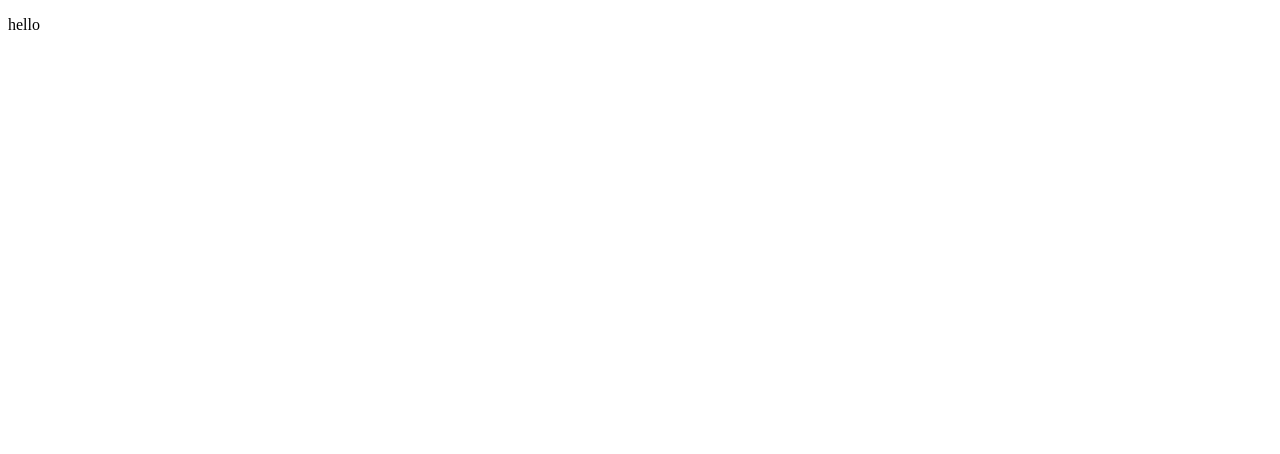
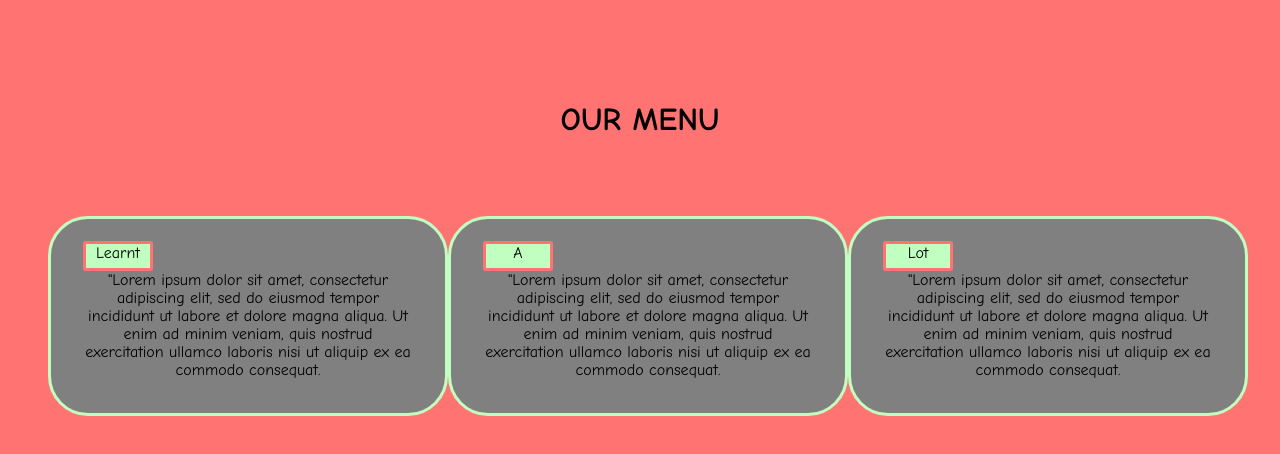
Before and after one commit to accio112/dbms, a plain HTML site: page assignment/index.html in a window 1280 px wide. Drawn offline with Linux system fonts and the light colour scheme.

Commit message:
addition

```diff
--- a/assignment/css.css
+++ b/assignment/css.css
@@ -0,0 +1,116 @@
+*{
+box-sizing:border-box;
+}
+body{
+	background-color: #ff7373;
+	font-family: Comic Sans MS;
+	margin: 0;
+	padding: 0;
+}
+*,
+*:before,
+*:after{
+	box-sizing:border-box;
+}
+.grid{
+	width:100%;
+	max-width: 1200px;
+	margin: 0 auto;
+	border-spacing: 2px;
+}
+.grid:before,
+.grid:after,
+.row:before,
+.row:after{
+	content:"";
+	display: table;
+}
+.grid:after,
+.row:after{clear:both;}
+[class*='col']{
+ height: 200px;
+	width:100%;
+	float: left;
+	min-height: 1px;
+
+}
+
+.col{
+	padding: 2em;
+	margin: 8px;
+	background-color: gray;
+	border-radius: 40px;
+	color: black;
+	text-align: center;
+	border-style: solid;
+    border-color: #c1ffc1;
+}
+@media (min-width: 992px){
+.col-wd-1{width:8.33333%;}
+.col-wd-2{width:16.66667%;}
+.col-wd-3{width:25%;}
+.col-wd-4{width:33.33333%;}
+.col-wd-5{width:41.66667%;}
+.col-wd-6{width:50%;}
+.col-wd-7{width:58.33333%;}
+.col-wd-8{width:66.66667%;}
+.col-wd-9{width:75%;}
+.col-wd-10{width:83.33333%;}
+.col-wd-11{width:91.66667%;}
+.col-wd-12{width:100%;}
+}
+@media (min-width: 768px) and (max-width: 991px){
+.col-md-1{width:8.33333%;}
+.col-md-2{width:16.66667%;}
+.col-md-3{width:25%;}
+.col-md-4{width:33.33333%;}
+.col-md-5{width:41.66667%;}
+.col-md-6{width:50%;}
+.col-md-7{width:58.33333%;}
+.col-md-8{width:66.66667%;}
+.col-md-9{width:75%;}
+.col-md-10{width:83.33333%;}
+.col-md-11{width:91.66667%;}
+.col-md-12{width:100%;}
+}
+@media (max-width: 767px){
+.col-sm-1{width:8.33333%;}
+.col-sm-2{width:16.66667%;}
+.col-sm-3{width:25%;}
+.col-sm-4{width:33.33333%;}
+.col-sm-5{width:41.66667%;}
+.col-sm-6{width:50%;}
+.col-sm-7{width:58.33333%;}
+.col-sm-8{width:66.66667%;}
+.col-sm-9{width:75%;}
+.col-sm-10{width:83.33333%;}
+.col-sm-11{width:91.66667%;}
+.col-sm-12{width:100%;}
+}
+/*h3{
+	font-size: 2em;
+	margin-left: 600px;
+	margin-right: 20px;
+	margin-bottom: 10px;
+}*/
+.abc{
+	height: 30px;
+	width: 70px;
+	margin-top: -10px;
+	background-color: #c1ffc1;
+	border-radius: 3px;
+	border-style: solid;
+    border-color: #ff7373
+
+}
+#menu{
+	padding: 2em;
+	margin: 8px;
+	background-color: #ff7373;
+	border-radius: 40px;
+	color: black;
+	text-align: center;
+}
+h5{
+	font-size: 200%
+}
--- a/assignment/index.html
+++ b/assignment/index.html
@@ -2,8 +2,32 @@
 <html>
 <head>
 	<title>Assignment</title>
+	<meta charset="UTF-8">
+	<meta name="viewport" content="width=device-width, initial-scale=1.0">
+	<link rel="stylesheet" type="text/css" href="css.css">
 </head>
 <body>
-<p>hello</p>
+<!--<h3>OUR MENU</h3>-->
+<div class="grid">
+	<div class="row">
+	 <div class="col-wd-12 col-md-12 col-sm-12">
+	 	<div id="menu"><h5>OUR MENU</h5></div>
+	 </div>
+
+	 <div class="col-wd-4 col-md-6 col-sm-12">
+       <div class="col"> <div class="abc">Learnt</div>"Lorem ipsum dolor sit amet, consectetur adipiscing elit, sed do eiusmod tempor incididunt ut labore et dolore magna aliqua. Ut enim ad minim veniam, quis nostrud exercitation ullamco laboris nisi ut aliquip ex ea commodo consequat.
+       </div>
+	 </div>
+
+	 <div class="col-wd-4 col-md-6 col-sm-12">
+       <div class="col"> <div class="abc">A</div>"Lorem ipsum dolor sit amet, consectetur adipiscing elit, sed do eiusmod tempor incididunt ut labore et dolore magna aliqua. Ut enim ad minim veniam, quis nostrud exercitation ullamco laboris nisi ut aliquip ex ea commodo consequat.</div>
+	 </div>
+
+	 <div class="col-wd-4 col-sm-12">
+       <div class="col"> <div class="abc">Lot</div>"Lorem ipsum dolor sit amet, consectetur adipiscing elit, sed do eiusmod tempor incididunt ut labore et dolore magna aliqua. Ut enim ad minim veniam, quis nostrud exercitation ullamco laboris nisi ut aliquip ex ea commodo consequat.</div>
+	 </div>
+	 </div>
+	</div>
+</div>
 </body>
 </html>
```
